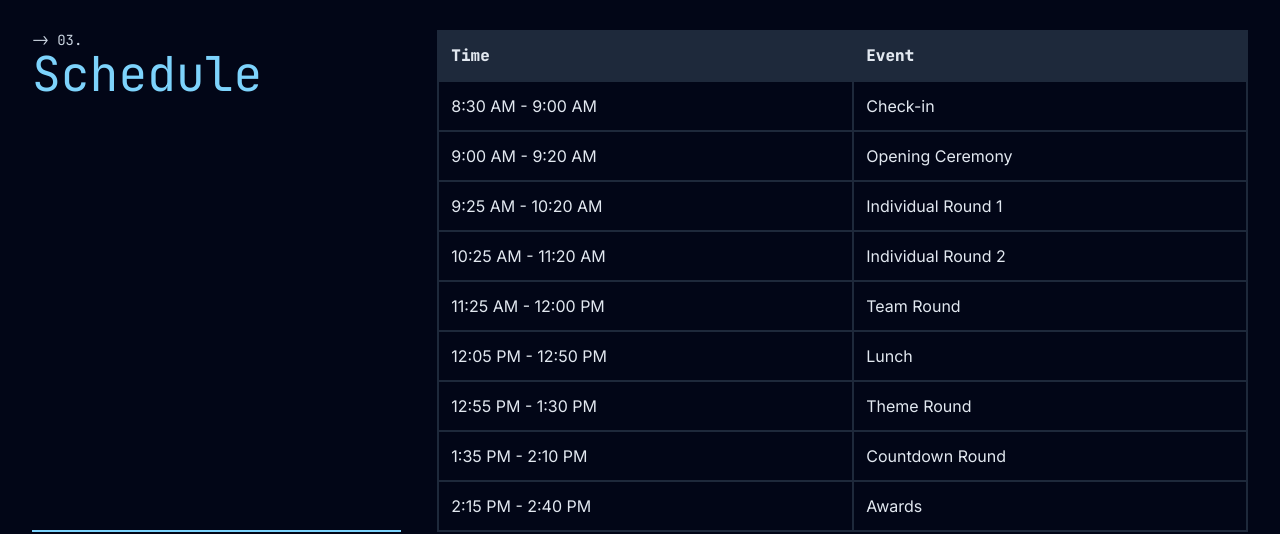
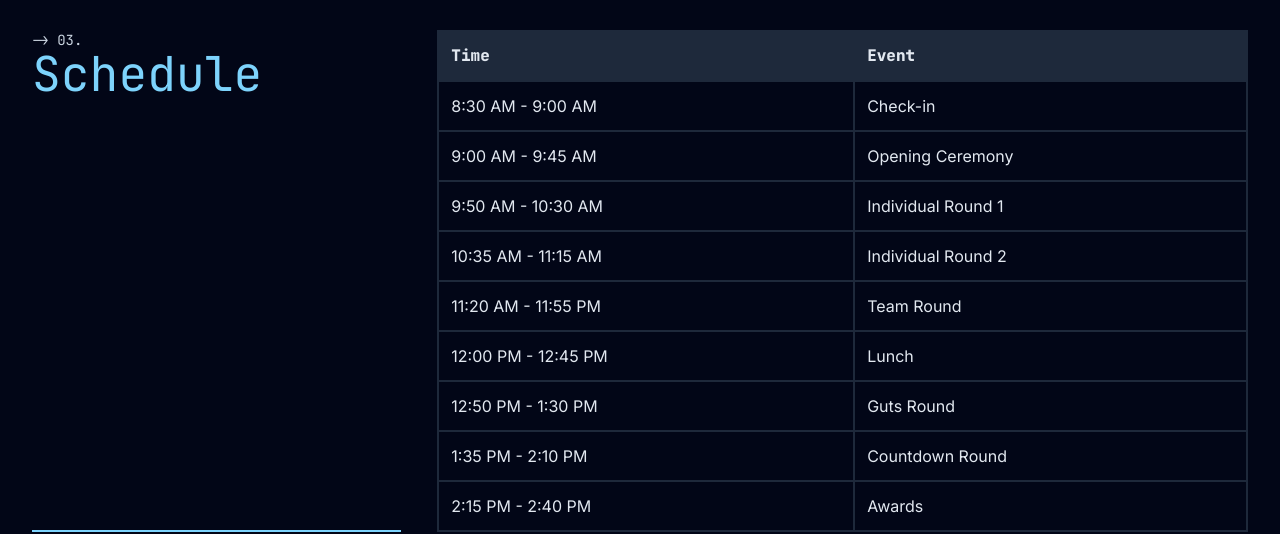
Before and after one commit to DECAGON-Tournament/decagon-site, a Next.js app: page / in a window 1280 px wide. Shown: the part 2100-2634 px from the top of the page. Built offline with nearby package versions, Linux system fonts and the light colour scheme.

Commit message:
Update schedule.tsx

```diff
--- a/src/app/components/schedule.tsx
+++ b/src/app/components/schedule.tsx
@@ -22,28 +22,28 @@ export default function Schedule() {
                         <td>Check-in</td>
                     </tr>
                     <tr>
-                        <td>9:00 AM - 9:20 AM</td>
+                        <td>9:00 AM - 9:45 AM</td>
                         <td>Opening Ceremony</td>
                     </tr>
                     <tr>
-                        <td>9:25 AM - 10:20 AM</td>
+                        <td>9:50 AM - 10:30 AM</td>
                         <td>Individual Round 1</td>
                     </tr>
                     <tr>
-                        <td>10:25 AM - 11:20 AM</td>
+                        <td>10:35 AM - 11:15 AM</td>
                         <td>Individual Round 2</td>
                     </tr>
                     <tr>
-                        <td>11:25 AM - 12:00 PM</td>
+                        <td>11:20 AM - 11:55 PM</td>
                         <td>Team Round</td>
                     </tr>
                     <tr>
-                        <td>12:05 PM - 12:50 PM</td>
+                        <td>12:00 PM - 12:45 PM</td>
                         <td>Lunch</td>
                     </tr>
                     <tr>
-                        <td>12:55 PM - 1:30 PM</td>
-                        <td>Theme Round</td>
+                        <td>12:50 PM - 1:30 PM</td>
+                        <td>Guts Round</td>
                     </tr>
                     <tr>
                         <td>1:35 PM - 2:10 PM</td>
```
